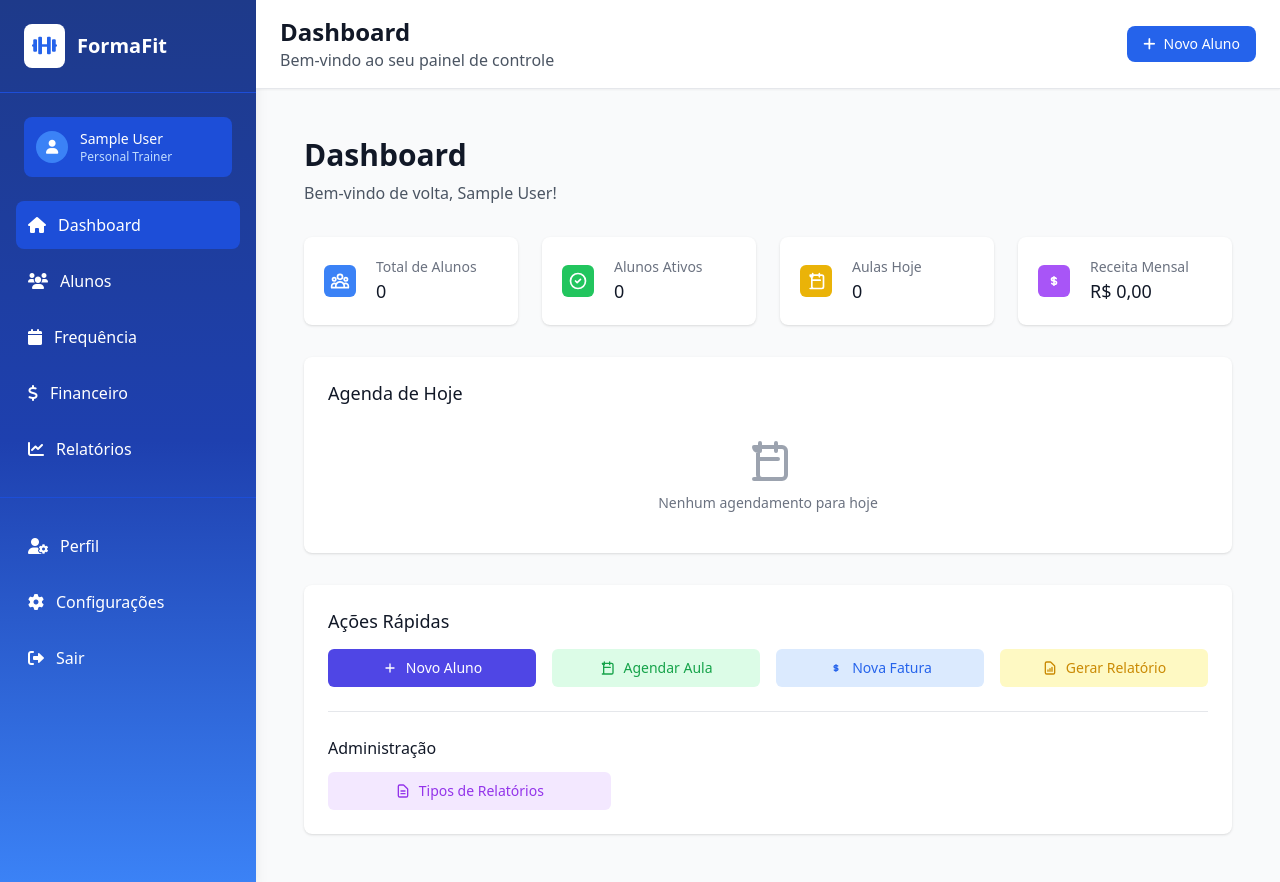
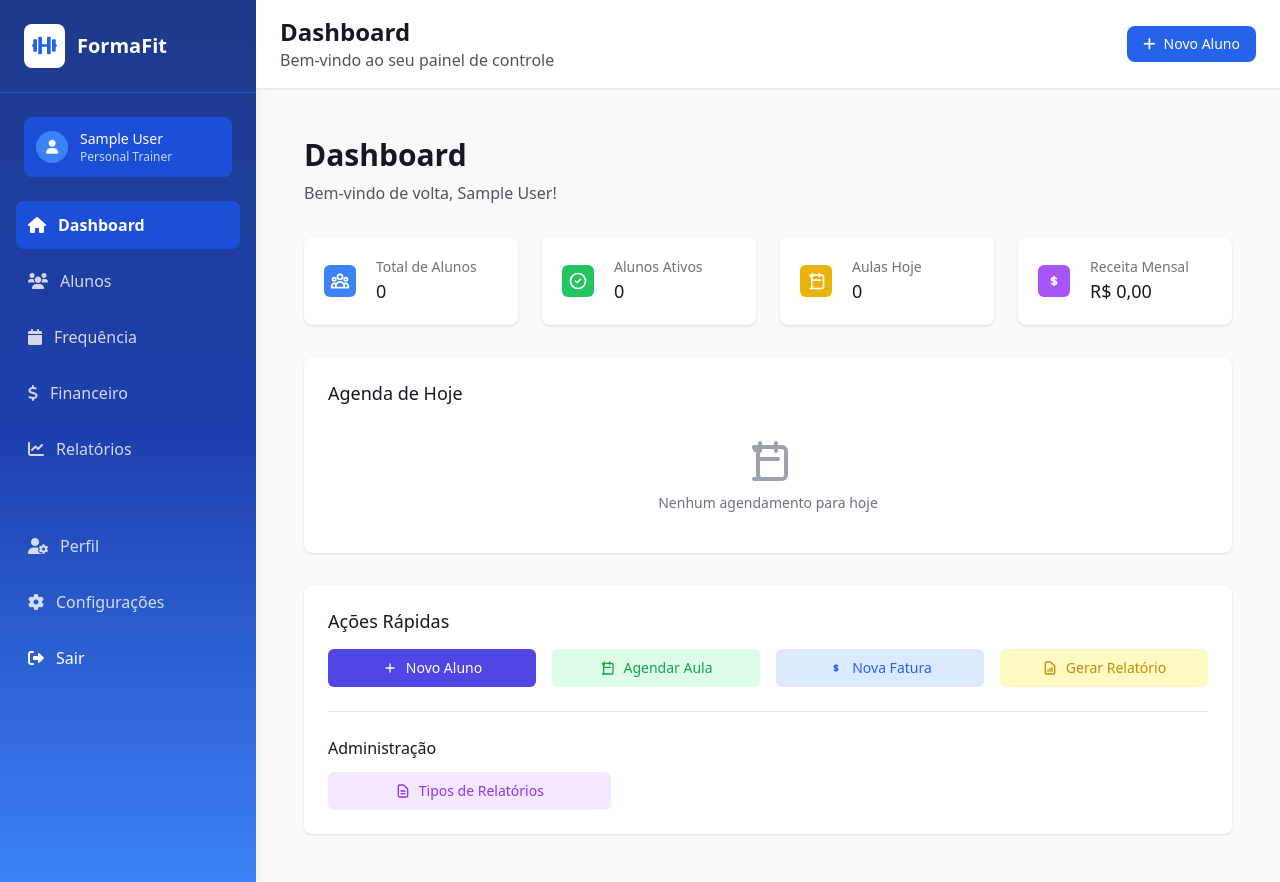
Before and after one commit to galantadev/app-formafit, a Django app: page /auth/ in a window 1280 px wide. Run offline with Django 4.2, Linux system fonts and the light colour scheme; the visitor is signed in with stand-in values (Sample User, id 1); data that the repository does not hold is empty; some libraries are stand-ins or nearby versions.

Commit message:
Update base.html

```diff
--- a/templates/base.html
+++ b/templates/base.html
@@ -1,3 +1,4 @@
+{% load nav %}
 <!DOCTYPE html>
 <html lang="pt-BR">
 <head>
@@ -90,35 +91,35 @@
                     <ul class="space-y-2 px-4">
                         <li>
                             <a href="{% url 'accounts:dashboard' %}"
-                               class="flex items-center space-x-3 text-white p-3 rounded-lg hover:bg-blue-700 transition-colors {% if request.resolver_match.url_name == 'dashboard' %}bg-blue-700{% endif %}">
+                               class="flex items-center space-x-3 p-3 rounded-lg transition-colors {% nav_active 'accounts:dashboard' %}">
                                 <i class="fas fa-home"></i>
                                 <span>Dashboard</span>
                             </a>
                         </li>
                         <li>
                             <a href="{% url 'alunos:lista' %}"
-                               class="flex items-center space-x-3 text-white p-3 rounded-lg hover:bg-blue-700 transition-colors {% if 'alunos' in request.resolver_match.url_name %}bg-blue-700{% endif %}">
+                               class="flex items-center space-x-3 p-3 rounded-lg transition-colors {% nav_active 'alunos:lista' %}">
                                 <i class="fas fa-users"></i>
                                 <span>Alunos</span>
                             </a>
                         </li>
                         <li>
                             <a href="{% url 'frequencia:dashboard' %}"
-                               class="flex items-center space-x-3 text-white p-3 rounded-lg hover:bg-blue-700 transition-colors {% if 'frequencia' in request.resolver_match.url_name %}bg-blue-700{% endif %}">
+                               class="flex items-center space-x-3 p-3 rounded-lg transition-colors {% nav_active 'frequencia:dashboard' %}">
                                 <i class="fas fa-calendar"></i>
                                 <span>Frequência</span>
                             </a>
                         </li>
                         <li>
                             <a href="{% url 'financeiro:dashboard' %}"
-                               class="flex items-center space-x-3 text-white p-3 rounded-lg hover:bg-blue-700 transition-colors {% if 'financeiro' in request.resolver_match.url_name %}bg-blue-700{% endif %}">
+                               class="flex items-center space-x-3 p-3 rounded-lg transition-colors {% nav_active 'financeiro:dashboard' %}">
                                 <i class="fas fa-dollar-sign"></i>
                                 <span>Financeiro</span>
                             </a>
                         </li>
                         <li>
                             <a href="{% url 'relatorios:lista' %}"
-                               class="flex items-center space-x-3 text-white p-3 rounded-lg hover:bg-blue-700 transition-colors {% if 'relatorios' in request.resolver_match.url_name %}bg-blue-700{% endif %}">
+                               class="flex items-center space-x-3 p-3 rounded-lg transition-colors {% nav_active 'relatorios:lista' %}">
                                 <i class="fas fa-chart-line"></i>
                                 <span>Relatórios</span>
                             </a>
@@ -130,14 +131,14 @@
                     <ul class="space-y-2 px-4">
                         <li>
                             <a href="{% url 'accounts:perfil' %}"
-                               class="flex items-center space-x-3 text-white p-3 rounded-lg hover:bg-blue-700 transition-colors">
+                               class="flex items-center space-x-3 p-3 rounded-lg transition-colors {% nav_active 'accounts:perfil' %}">
                                 <i class="fas fa-user-cog"></i>
                                 <span>Perfil</span>
                             </a>
                         </li>
                         <li>
                             <a href="{% url 'accounts:configuracoes' %}"
-                               class="flex items-center space-x-3 text-white p-3 rounded-lg hover:bg-blue-700 transition-colors">
+                               class="flex items-center space-x-3 p-3 rounded-lg transition-colors {% nav_active 'accounts:configuracoes' %}">
                                 <i class="fas fa-cog"></i>
                                 <span>Configurações</span>
                             </a>
```
